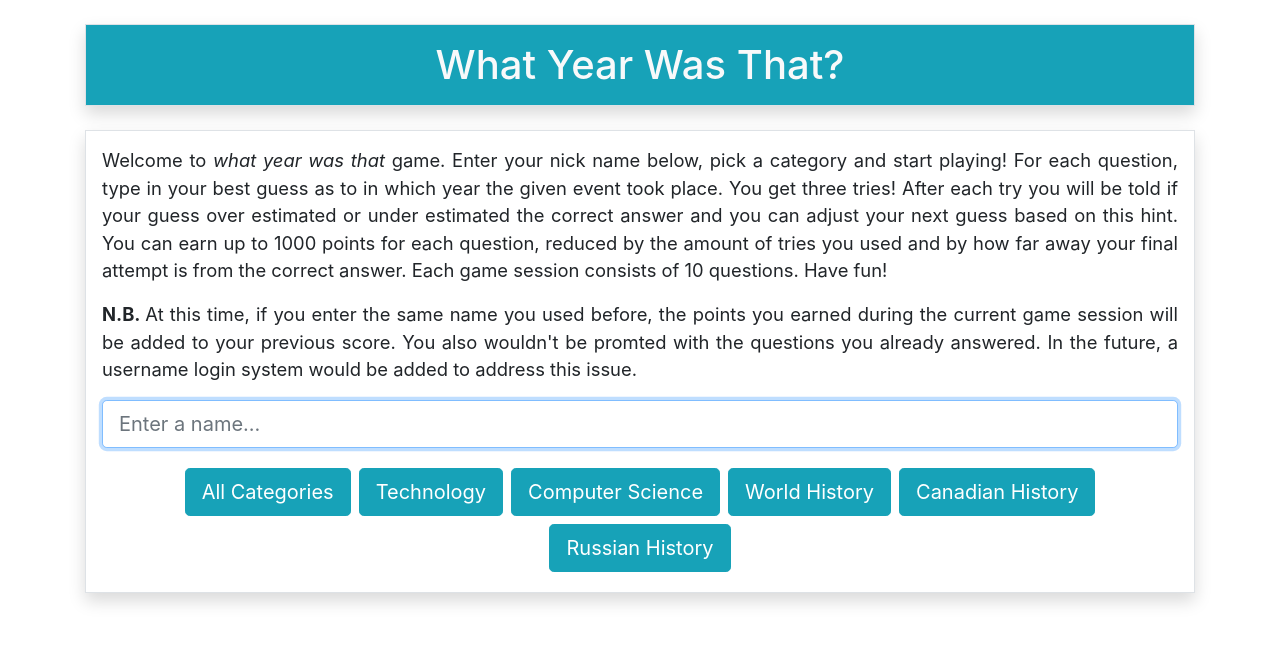
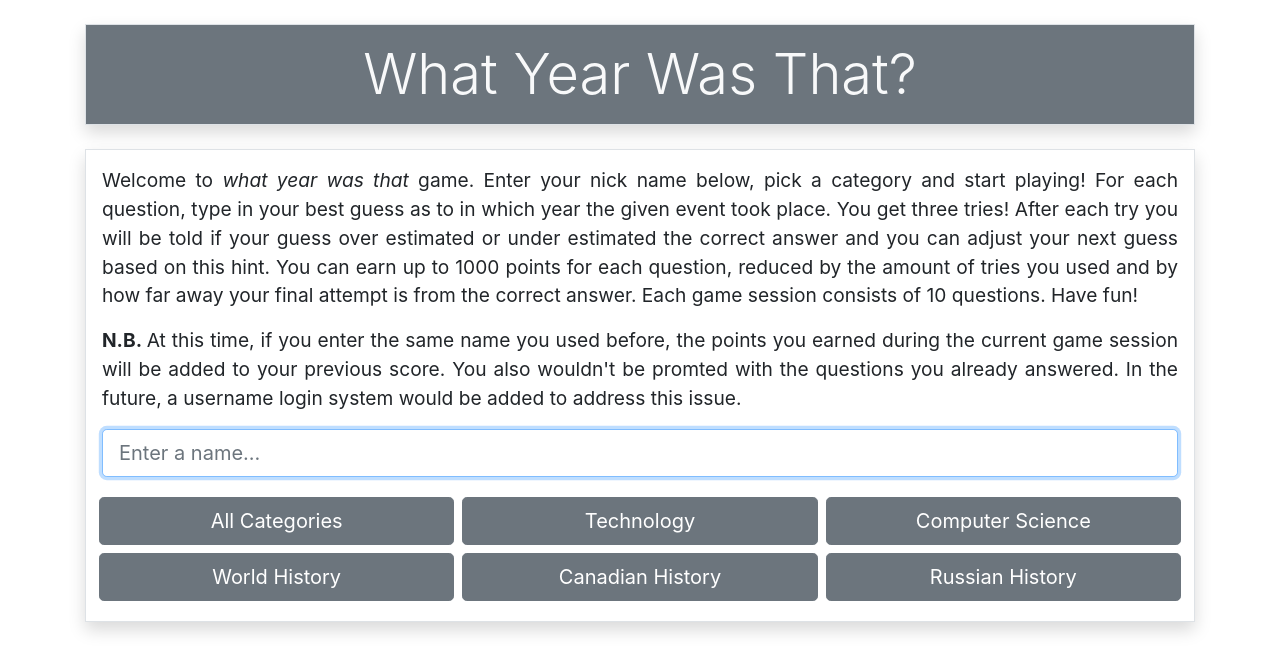
Before and after one commit to savreline/what-year, a React app: page / in a window 1280 px wide. Shown: the top 672 px of the page. Built offline with nearby package versions, Linux system fonts and the light colour scheme.

Commit message:
Changed question page to use Bootstrap

```diff
--- a/public/index.html
+++ b/public/index.html
@@ -10,6 +10,9 @@
 </head>
 <body>
     <div id="root"></div>
+    <script src="https://code.jquery.com/jquery-3.5.1.slim.min.js"
+        integrity="sha384-DfXdz2htPH0lsSSs5nCTpuj/zy4C+OGpamoFVy38MVBnE+IbbVYUew+OrCXaRkfj"
+        crossorigin="anonymous"></script>
     <script src="https://cdn.jsdelivr.net/npm/popper.js@1.16.1/dist/umd/popper.min.js"
         integrity="sha384-9/reFTGAW83EW2RDu2S0VKaIzap3H66lZH81PoYlFhbGU+6BZp6G7niu735Sk7lN"
         crossorigin="anonymous"></script>
--- a/public/style.css
+++ b/public/style.css
@@ -1,2 +1,3 @@
-p {font-size: 1.15rem;}
-.lgtext {font-size: 1.15rem;}
+p {font-size: 1.2rem;}
+.lgtext {font-size: 1.2rem;}
+.score-bar {font-size: 1.3rem;}
--- a/src/components/App.js
+++ b/src/components/App.js
@@ -338,9 +338,10 @@ class App extends Component {
   render() {
     return (
       <div className="container">
-        <h1 className="border shadow my-4 p-3 text-center bg-info text-light">
+        <div className="display-4 text-center border shadow
+          bg-secondary text-light my-4 p-3">
           What Year Was That?
-        </h1>
+        </div>
         {this.lookupScoreBar()}
         {this.lookupBody()}
       </div>
--- a/src/components/Categories.js
+++ b/src/components/Categories.js
@@ -4,12 +4,15 @@ import { categories } from './App';
 
 const Categories = ({handleSubmit}) => {
   return (
-    <div>
+    <div className="row row-cols-sm-1 row-cols-md-2 row-cols-lg-3
+      justify-content-center px-2 py-0">
       {categories.map((category, id) =>
-        <button key={id} value={id} onClick={handleSubmit}
-        className="btn btn-info btn-lg m-1">
-          {category}
-        </button>
+        <div key={id} value={id} className="col p-1">
+          <button onClick={handleSubmit}
+          className="btn btn-block btn-lg btn-secondary">
+            {category}
+          </button>
+        </div>
       )}
     </div>
   );
--- a/src/components/Question.js
+++ b/src/components/Question.js
@@ -13,19 +13,23 @@ class Question extends Component {
 
   render() {
     return (
-      <div className="body">
-        <div className="question">
+      <div className="border shadow text-justify my-4 p-3">
+        <p>
           <strong>Question {this.props.questionNo} out of 10. </strong>
           {this.props.question}
-        </div>
-        <form onSubmit={this.handleSubmit}>
-          <input type="text"
-            placeholder="Enter the year..."
-            className="input-field"
-            ref={(c) => { this.yearEntered = c; }} />
-          <button type="submit" className="btn">
-            Submit Answer
-          </button>
+        </p>
+        <form className="row align-content-center" onSubmit={this.handleSubmit}>
+          <div className="col-lg-6 pr-lg-2">
+            <input type="text"
+              placeholder="Enter the year..."
+              className="form-control form-control-lg m-1"
+              ref={(c) => { this.yearEntered = c; }} />
+          </div>
+          <div className="col-lg-6 pl-lg-2">
+            <button type="submit" className="btn btn-block btn-lg btn-secondary m-1">
+              Submit Answer
+            </button>
+          </div>
         </form>
       </div>
     );
--- a/src/components/ScoreBar.js
+++ b/src/components/ScoreBar.js
@@ -3,11 +3,13 @@ import PropTypes from 'prop-types';
 
 const ScoreBar = ({ currentName, currentScore }) => {
   return (
-    <div className="score-bar">
-      <div className="points-player">
+    <div className="score-bar
+      display-4 lgtext text-center
+      rounded float-lg-right
+      bg-secondary text-light
+      mt-lg-3 mx-lg-3 p-2">
         <span><strong>Player:</strong> {currentName} </span> &nbsp;
         <span><strong>Points:</strong> {currentScore} </span>
-      </div>
     </div>
   );
 };
```
